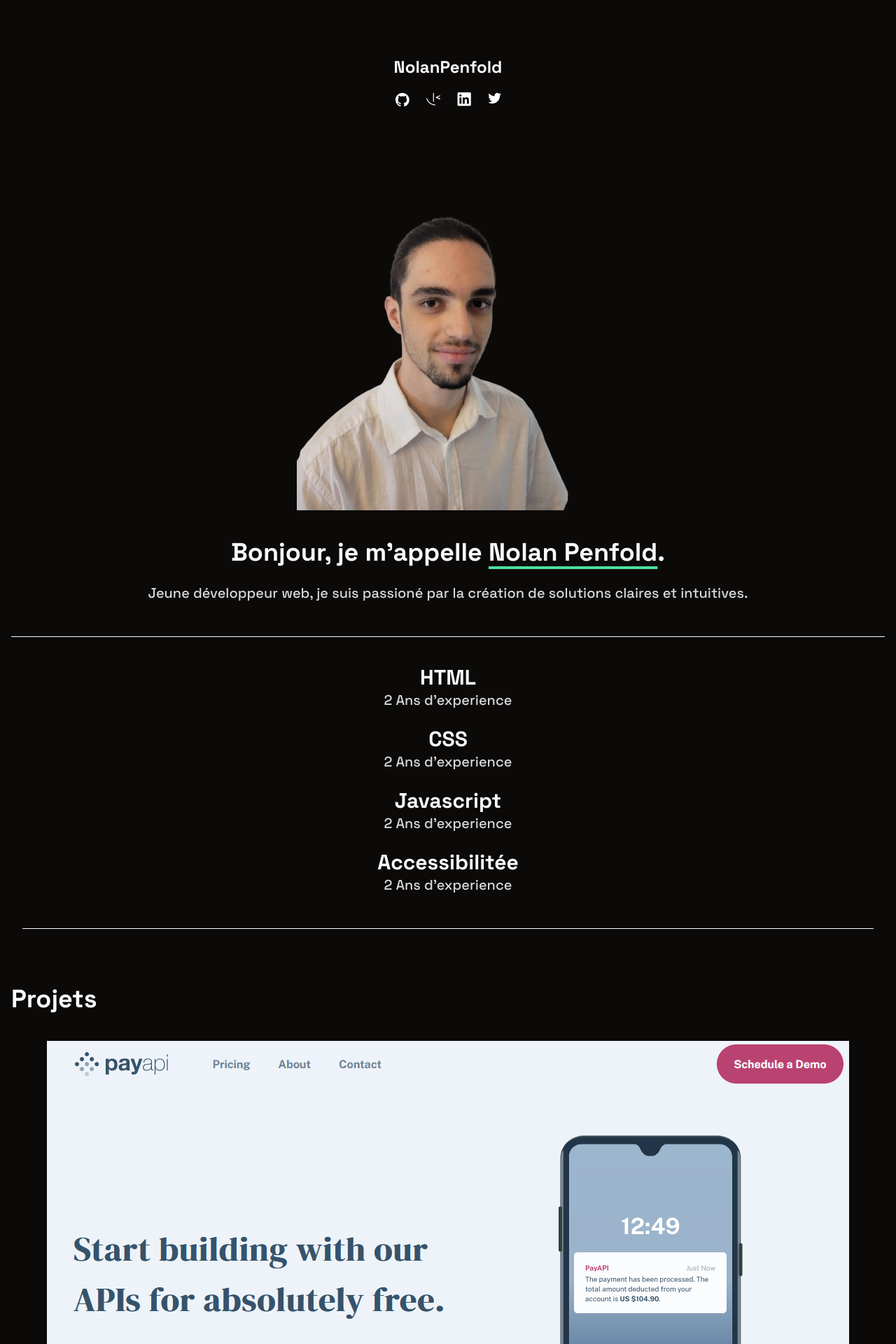
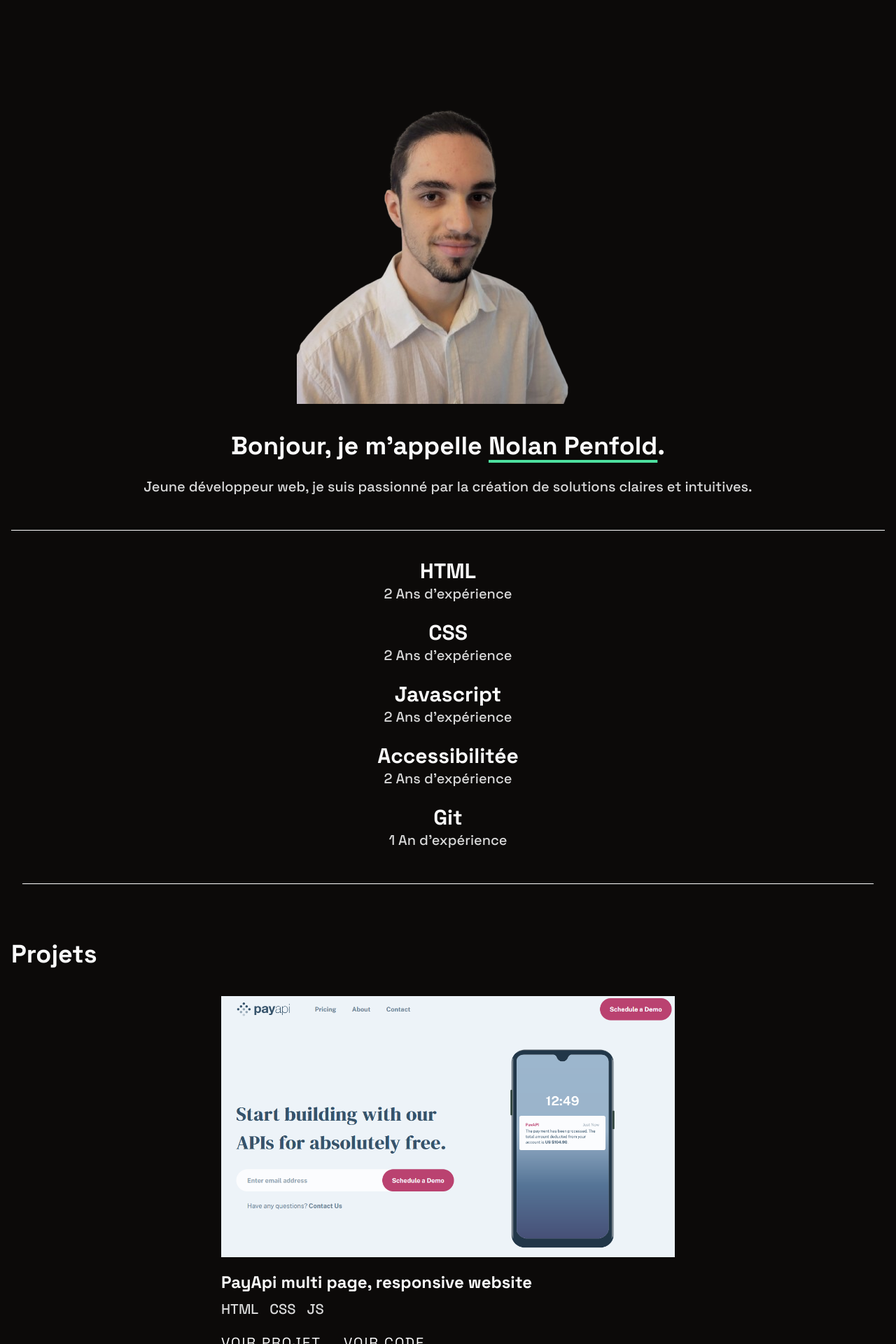
Before and after one commit to Outrun-917/Outrun-917.github.io, a React (Vite) app: page / in a window 1280 px wide. Shown: the top 1920 px of the page at 70% size. Built offline with nearby package versions, Linux system fonts and the light colour scheme.

Commit message:
Minor fixes

```diff
--- a/src/App.jsx
+++ b/src/App.jsx
@@ -8,7 +8,7 @@ import Footer from "./components/Footer";
 function App() {
   return (
     <div className="min-w-screen min-h-screen flex flex-col items-center font-space-grotesk">
-      <Header />
+      {/* <Header /> */}
       <Main />
       {/* <ContactForm /> */}
       <Footer />
--- a/src/components/Footer.jsx
+++ b/src/components/Footer.jsx
@@ -1,11 +1,16 @@
+import githubSvg from "../assets/github.svg";
+import frontendmentorSvg from "../assets/frontendmentor.svg";
+import linkedinSvg from "../assets/linkedin.svg";
+import twitterSvg from "../assets/twitter.svg";
+
 function Component() {
   return (
-    <footer className="min-w-full bg-dark-grey flex pt-10 pb-15">
+    <footer className="min-w-full bg-dark-grey flex pt-10 pb-10">
       <nav className="w-40 ml-auto mr-auto flex flex-col items-center text-center">
         <a className="mb-5 font-bold text-2xl" href="#">
-          NolanPenfold
+          Nolan Penfold
         </a>
-        <ul className="flex flex-row gap-6">
+        {/* <ul className="flex flex-row gap-6">
           <li>
             <a href="#">
               <img src="/src/assets/github.svg" alt="Github Logo" />
@@ -29,7 +34,7 @@ function Component() {
               <img src="/src/assets/twitter.svg" alt="Twitter Logo" />
             </a>
           </li>
-        </ul>
+        </ul> */}
       </nav>
     </footer>
   );
--- a/src/components/Header.jsx
+++ b/src/components/Header.jsx
@@ -10,7 +10,7 @@ function Component() {
         <a className="mb-5 font-bold text-2xl" href="#">
           NolanPenfold
         </a>
-        <ul className="flex flex-row gap-6">
+        {/* <ul className="flex flex-row gap-6">
           <li>
             <a href="#">
               <img src={githubSvg} alt="GitHub Logo" />
@@ -31,7 +31,7 @@ function Component() {
               <img src={twitterSvg} alt="Twitter Logo" />
             </a>
           </li>
-        </ul>
+        </ul> */}
       </nav>
     </header>
   );
--- a/src/components/Hero.jsx
+++ b/src/components/Hero.jsx
@@ -5,7 +5,7 @@ import Cta from "./Cta";
 function Component() {
   return (
     <section className="flex flex-col items-center text-center pb-6 border-b border-b-white border-solid">
-      <img src={np} alt="Adam Keyes" />
+      <img src={np} alt="Nolan Penfold" />
       <h1 className="font-bold text-4xl mt-10 mb-6">
         Bonjour, je m'appelle{" "}
         <span className="underline decoration-4 decoration-pastel-green underline-offset-8">
@@ -14,7 +14,7 @@ function Component() {
         .
       </h1>
       <p className="text-grey font-medium text-xl mb-6">
-        Jeune développeur web, je suis passioné par la création de solutions
+        Jeune développeur web, je suis passionné par la création de solutions
         claires et intuitives.
       </p>
       {/* <Cta text="ME CONTACTER" href="#" /> */}
--- a/src/components/Project.jsx
+++ b/src/components/Project.jsx
@@ -3,7 +3,7 @@ import Cta from "./Cta";
 
 function Component({ img, name, techs, projectUrl, codeUrl }) {
   return (
-    <article className="mt-10 min-h-96 pb-2.5">
+    <article className="mt-10 min-h-96 max-w-[648px] pb-2.5">
       <img src={img} alt={name} />
       <p className="mt-5 mb-2 font-bold text-2xl">{name}</p>
 
--- a/src/components/Projects.jsx
+++ b/src/components/Projects.jsx
@@ -21,8 +21,8 @@ const PROJECTS = [
     img: "/pswrdgen.png",
     name: "Générateur de mots de passe",
     techs: ["HTML", "CSS", "JAVASCRIPT"],
-    projectUrl: "#",
-    codeUrl: "#",
+    projectUrl: "https://outrun-917.github.io/TP_Gererateur_MDP/",
+    codeUrl: "https://github.com/Outrun-917/TP_Gererateur_MDP",
   },
   {
     img: "/kevin.png",
--- a/src/components/Skill.jsx
+++ b/src/components/Skill.jsx
@@ -1,10 +1,21 @@
 function Component({ name, years }) {
-  return (
-    <li className="mb-6">
-      <p className="font-bold text-3xl">{name}</p>
-      <p className="text-grey font-medium text-xl">{years} Ans d'experience</p>
-    </li>
-  );
+  if (years === "1") {
+    return (
+      <li className="mb-6">
+        <p className="font-bold text-3xl">{name}</p>
+        <p className="text-grey font-medium text-xl">{years} An d'expérience</p>
+      </li>
+    );
+  } else {
+    return (
+      <li className="mb-6">
+        <p className="font-bold text-3xl">{name}</p>
+        <p className="text-grey font-medium text-xl">
+          {years} Ans d'expérience
+        </p>
+      </li>
+    );
+  }
 }
 
 export default Component;
--- a/src/components/Skills.jsx
+++ b/src/components/Skills.jsx
@@ -16,6 +16,10 @@ const SKILLS = [
   {
     name: "Accessibilitée",
     years: "2",
+  },
+  {
+    name: "Git",
+    years: "1",
   },
   // {
   //   name: "React",
```
Also changed, not shown: src/assets/Screenshot_1.png (added).
